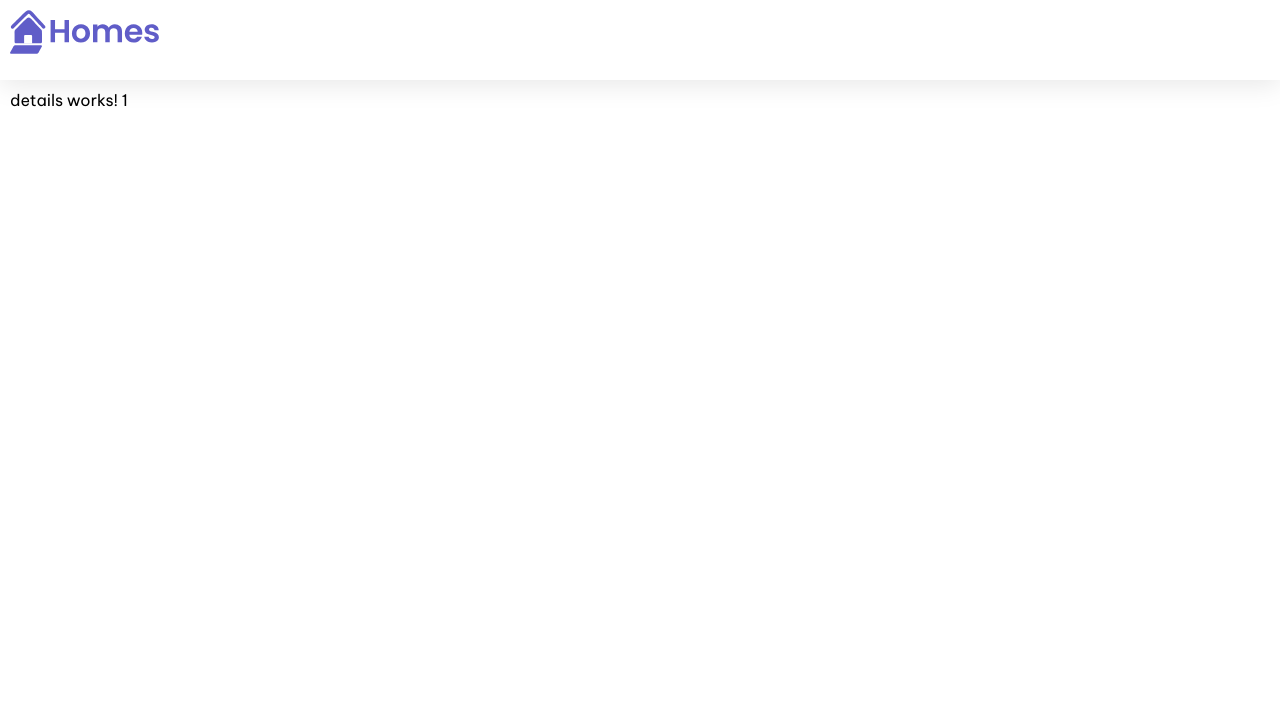
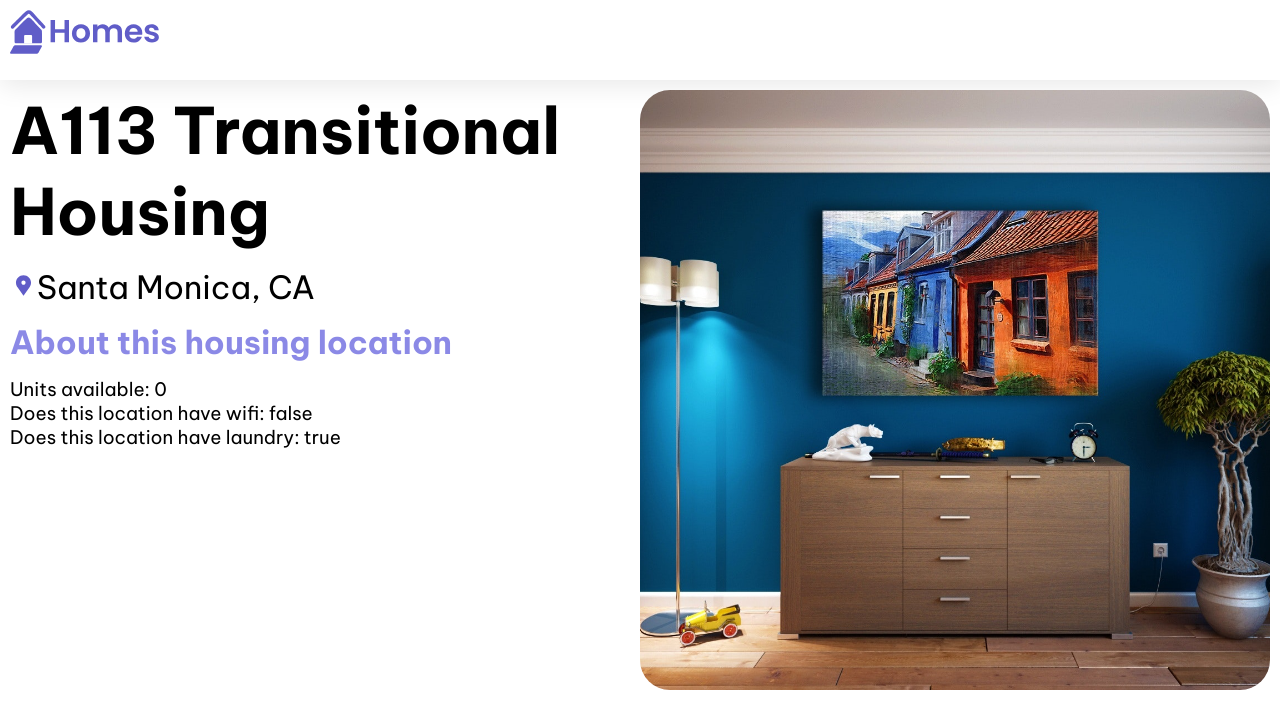
Before and after one commit to Carol254/RealEstateManagementApp, an Angular app: page /details/1 in a window 1280 px wide. Shown: the top 728 px of the page. Built offline with nearby package versions, Linux system fonts and the light colour scheme.

Commit message:
few changes made

```diff
--- a/src/app/details/details.component.css
+++ b/src/app/details/details.component.css
@@ -0,0 +1,71 @@
+.listing-photo {
+    height: 600px;
+    width: 50%;
+    object-fit: cover;
+    border-radius: 30px;
+    float: right;
+  }
+
+  .listing-heading {
+    font-size: 48pt;
+    font-weight: bold;
+    margin-bottom: 15px;
+  }
+
+  .listing-location::before {
+    content: url('/assets/location-pin.svg') / '';
+  }
+
+  .listing-location {
+    font-size: 24pt;
+    margin-bottom: 15px;
+  }
+
+  .listing-features > .section-heading {
+    color: var(--secondary-color);
+    font-size: 24pt;
+    margin-bottom: 15px;
+  }
+
+  .listing-features {
+    margin-bottom: 20px;
+  }
+
+  .listing-features li {
+    font-size: 14pt;
+  }
+
+  li {
+    list-style-type: none;
+  }
+
+  .listing-apply .section-heading {
+    font-size: 18pt;
+    margin-bottom: 15px;
+  }
+
+  label, input {
+    display: block;
+  }
+  label {
+    color: var(--secondary-color);
+    font-weight: bold;
+    text-transform: uppercase;
+    font-size: 12pt;
+  }
+  input {
+    font-size: 16pt;
+    margin-bottom: 15px;
+    padding: 10px;
+    width: 400px;
+    border-top: none;
+    border-right: none;
+    border-left: none;
+    border-bottom: solid .3px;
+  }
+  @media (max-width: 1024px) {
+    .listing-photo {
+      width: 100%;
+      height: 400px;
+    }
+  }
--- a/src/app/details/details.component.ts
+++ b/src/app/details/details.component.ts
@@ -9,18 +9,37 @@
   standalone: true,
   imports: [CommonModule],
   template: `
-    <p>details works! {{ housingLocationId }}</p>
+  <article>
+    <img class="listing-photo" [src]="housingLocation?.photo"
+      alt="Exterior photo of {{housingLocation?.name}}"/>
+    <section class="listing-description">
+      <h2 class="listing-heading">{{housingLocation?.name}}</h2>
+      <p class="listing-location">{{housingLocation?.city}}, {{housingLocation?.state}}</p>
+    </section>
+    <section class="listing-features">
+      <h2 class="section-heading">About this housing location</h2>
+      <ul>
+        <li>Units available: {{housingLocation?.availableUnits}}</li>
+        <li>Does this location have wifi: {{housingLocation?.wifi}}</li>
+        <li>Does this location have laundry: {{housingLocation?.laundry}}</li>
+      </ul>
+    </section>
+  </article>
   `,
   styleUrls: ['./details.component.css']
 })
 export class DetailsComponent {
 
   route:ActivatedRoute = inject(ActivatedRoute);
+  housingService = inject(HousingService);
+  housingLocation:Housinglocation | undefined;
 
-  housingLocationId = -1 ;
+
 
   constructor(){
-    this.housingLocationId = Number(this.route.snapshot.params['id']);
+    const housingLocationId = Number(this.route.snapshot.params['id']);
+
+    this.housingLocation = this.housingService.getHousingLocationById(housingLocationId);
   }
 
 }
```
Also changed, not shown: src/app/app.component.ts (+5 -5 lines).
